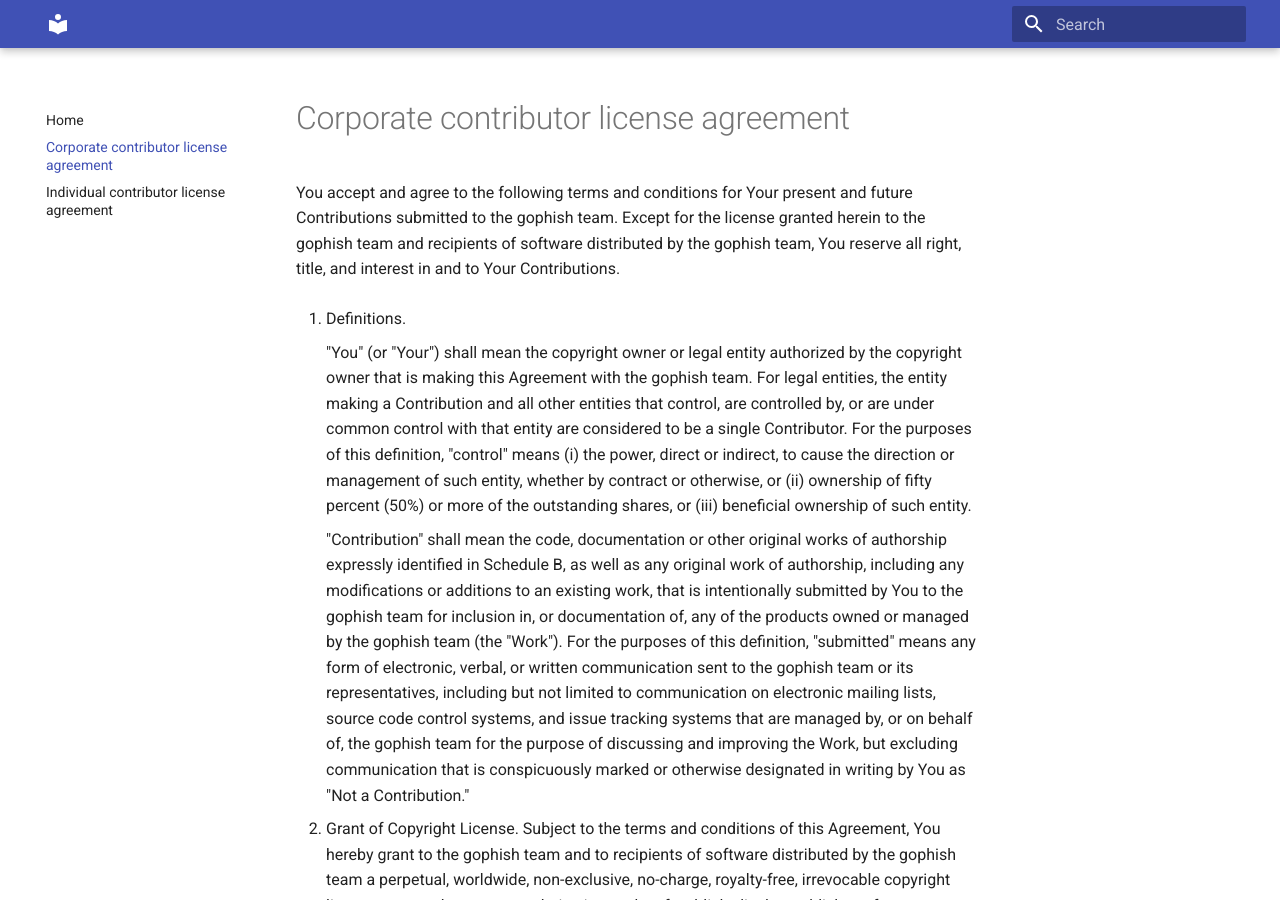
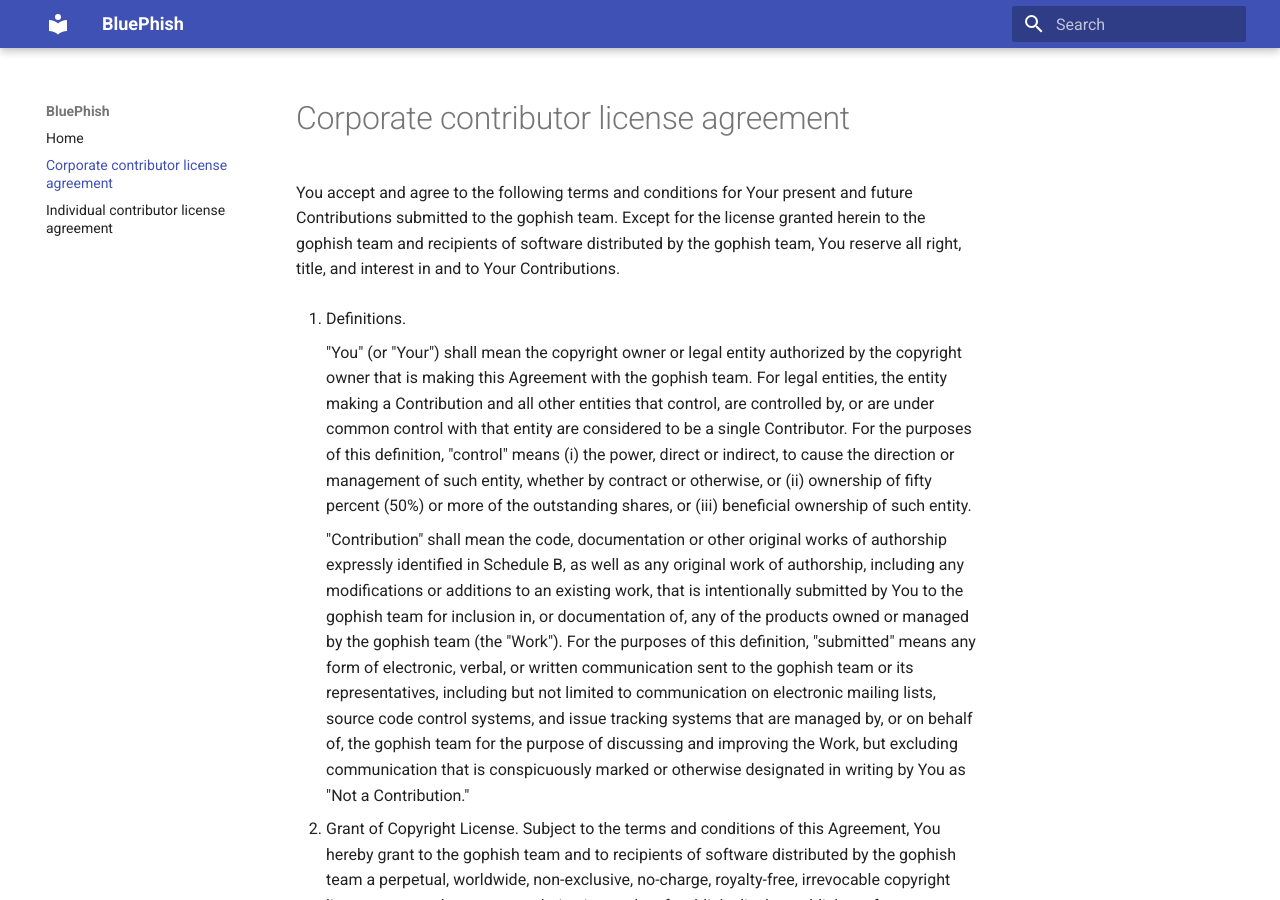
Before and after one commit to netricsag/bluephish, an MkDocs documentation site: the page built from docs/corporate_contributor_license_agreement.md, in a window 1280 px wide and 900 px high. Built offline with MkDocs 1.6.1 and Material for MkDocs 9.7.7, drawn with Linux system fonts in a browser that asks for light colours.

Commit message:
add site_name
Signed-off-by: Jan Lauber <jan.lauber@protonmail.ch>

```diff
--- a/mkdocs.yml
+++ b/mkdocs.yml
@@ -1,2 +1,3 @@
+site_name: BluePhish
 theme:
   name: material
```
